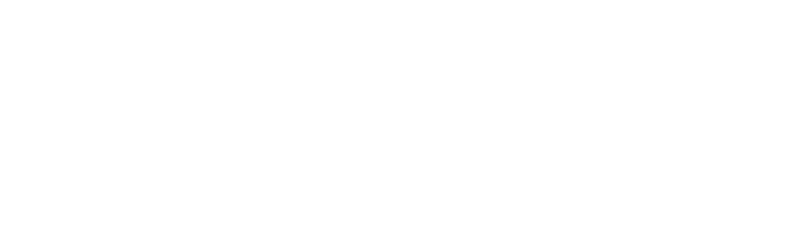
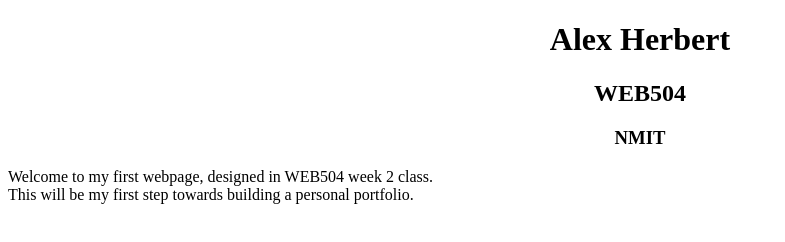
Before and after one commit to AlexHerbertGit/WEB504_Week-_2, a plain HTML site: page src/index.html in a window 1280 px wide. Shown: the whole page, without its empty margins (0-785 px from the left). Drawn offline with Linux system fonts and the light colour scheme.

Commit message:
Added some basic content and titles etc.

```diff
--- a/src/index.html
+++ b/src/index.html
@@ -16,7 +16,11 @@
         <!--[if lt IE 7]>
             <p class="browsehappy">You are using an <strong>outdated</strong> browser. Please <a href="#">upgrade your browser</a> to improve your experience.</p>
         <![endif]-->
+        <h1><center>Alex Herbert</center></h1>
+        <h2><center>WEB504</center></h2>
+        <h3><center>NMIT</center></h3>
 
+        <p>Welcome to my first webpage, designed in WEB504 week 2 class. <br /> This will be my first step towards building a personal portfolio.</p>
         <script src="" async defer></script>
     </body>
 </html>
```
